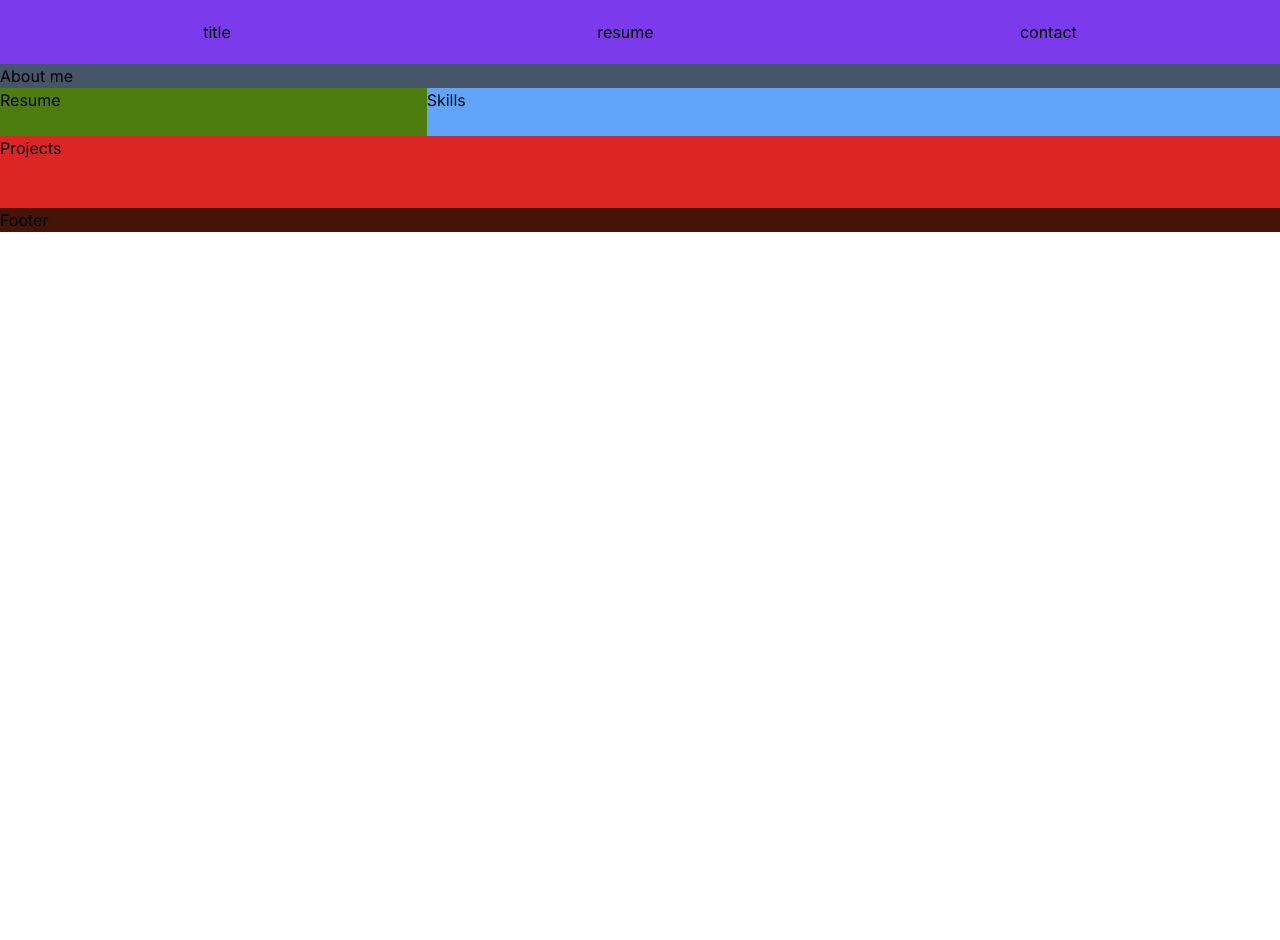
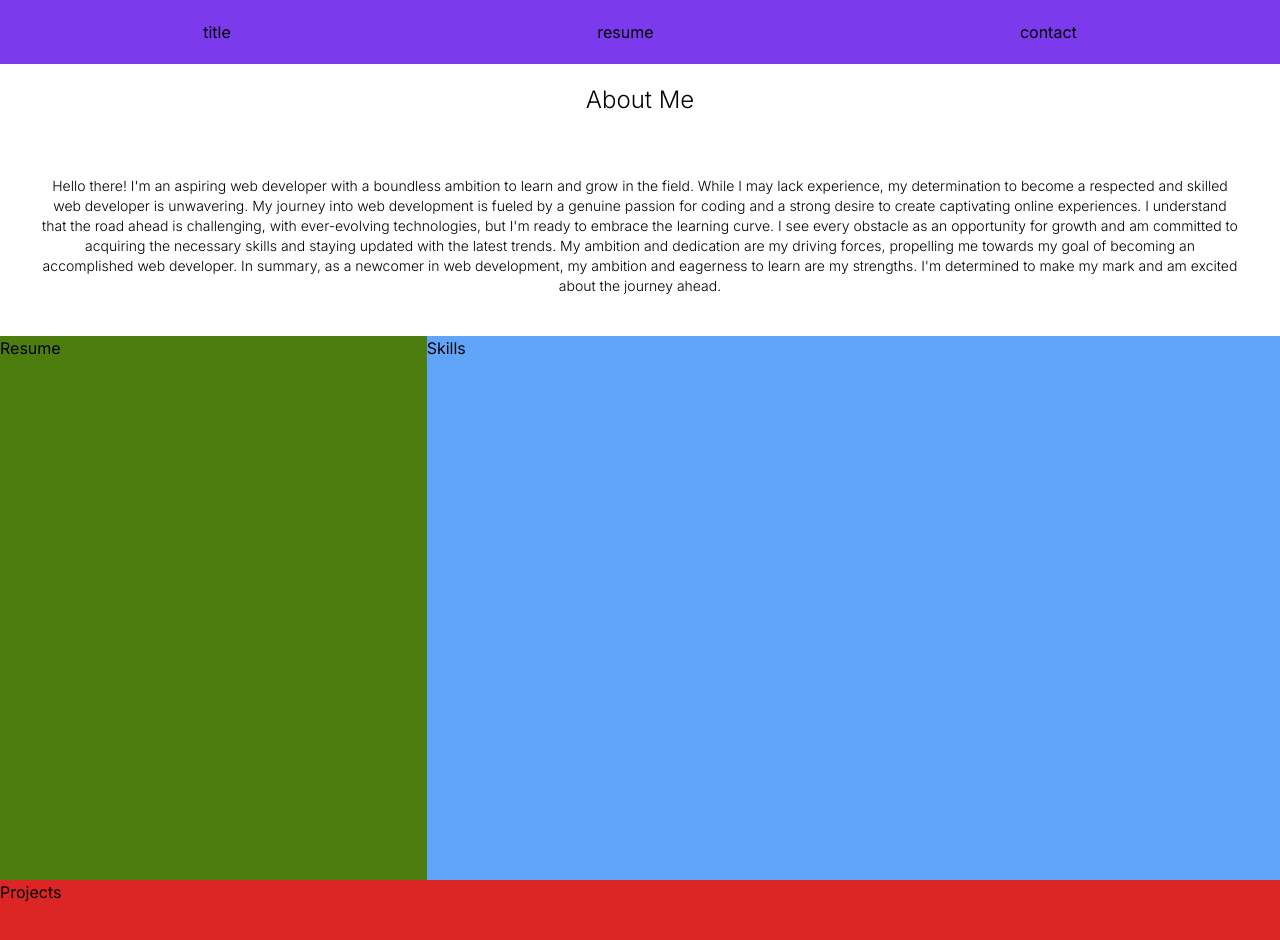
Before and after one commit to Stef14-bit/portfolio_iv, a Next.js app: page / in a window 1280 px wide. Shown: the top 940 px of the page. Before the commit the page ends 800 px from the top, so only its background shows below. Built offline with nearby package versions, Linux system fonts and the light colour scheme.

Commit message:
about me section complete

```diff
--- a/app/page.tsx
+++ b/app/page.tsx
@@ -1,8 +1,27 @@
+/* eslint-disable react/no-unescaped-entities */
 export default function Home() {
   return (
     <div>
-      <div className="grid grid-cols-3 grid-rows-6 h-full">
-        <div className="col-span-3 bg-slate-600 ">About me</div>
+      <div className="grid grid-cols-3 grid-rows-6">
+        <div className="col-span-3">
+          <h2 className="text-center font-light text-2xl my-5">About Me</h2>
+          <p className="text-sm text-center p-10 font-light">
+            Hello there! I'm an aspiring web developer with a boundless ambition
+            to learn and grow in the field. While I may lack experience, my
+            determination to become a respected and skilled web developer is
+            unwavering. My journey into web development is fueled by a genuine
+            passion for coding and a strong desire to create captivating online
+            experiences. I understand that the road ahead is challenging, with
+            ever-evolving technologies, but I'm ready to embrace the learning
+            curve. I see every obstacle as an opportunity for growth and am
+            committed to acquiring the necessary skills and staying updated with
+            the latest trends. My ambition and dedication are my driving forces,
+            propelling me towards my goal of becoming an accomplished web
+            developer. In summary, as a newcomer in web development, my ambition
+            and eagerness to learn are my strengths. I'm determined to make my
+            mark and am excited about the journey ahead.
+          </p>
+        </div>
         <div className="col-span-3 row-span-3 col-start-1 row-start-4 bg-red-600">
           Projects
         </div>
```
